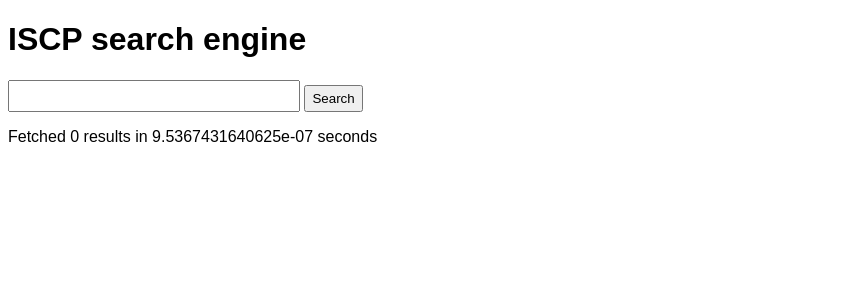
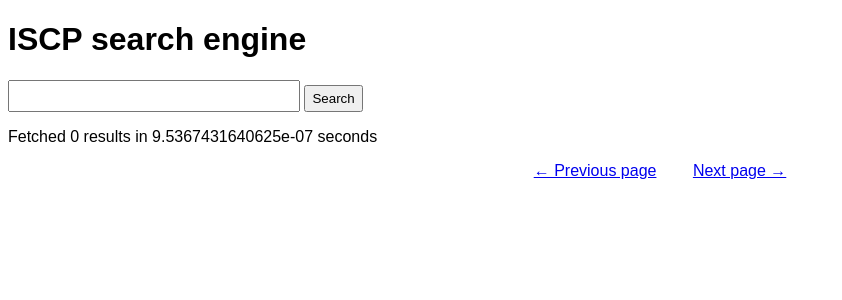
Before and after one commit to mbernson/iscp-search-engine, a Flask app: page /search in a window 1280 px wide. Shown: the top 300 px of the page, without its empty margins (0-842 px from the left). Run offline with Flask 2, Linux system fonts and the light colour scheme; data that the repository does not hold is empty; some libraries are stand-ins or nearby versions.

```diff
--- a/retrouve/web/static/base.css
+++ b/retrouve/web/static/base.css
@@ -42,3 +42,15 @@ form input[type=submit] {
     margin: 1em;
     border-bottom: 1px solid gray;
 }
+
+.pagination {
+    text-align: center;
+}
+
+.pagination ul {
+    list-style: none;
+}
+.pagination ul li {
+    display: inline-block;
+    margin: 0 1em;
+}
--- a/retrouve/web/templates/results.html
+++ b/retrouve/web/templates/results.html
@@ -32,10 +32,10 @@
     {% endfor %}
 </div>
 
-<nav>
+<nav class="pagination">
     <ul>
-{#        <li><a href="/">Next page</a></li>#}
-{#        <li><a href="/">Previous page</a></li>#}
+        <li><a href="#">&larr; Previous page</a></li>
+        <li><a href="#">Next page &rarr;</a></li>
     </ul>
 </nav>
 
```
